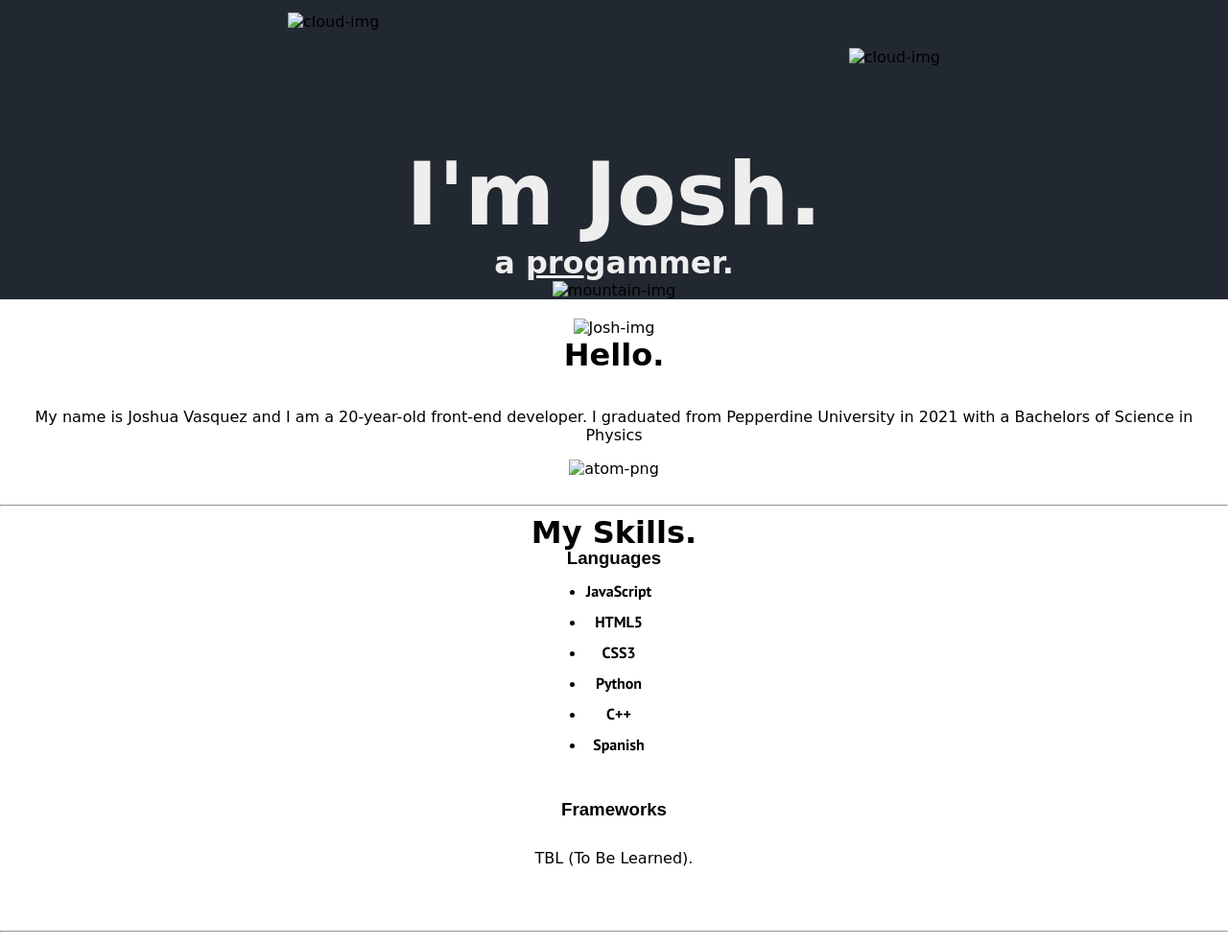
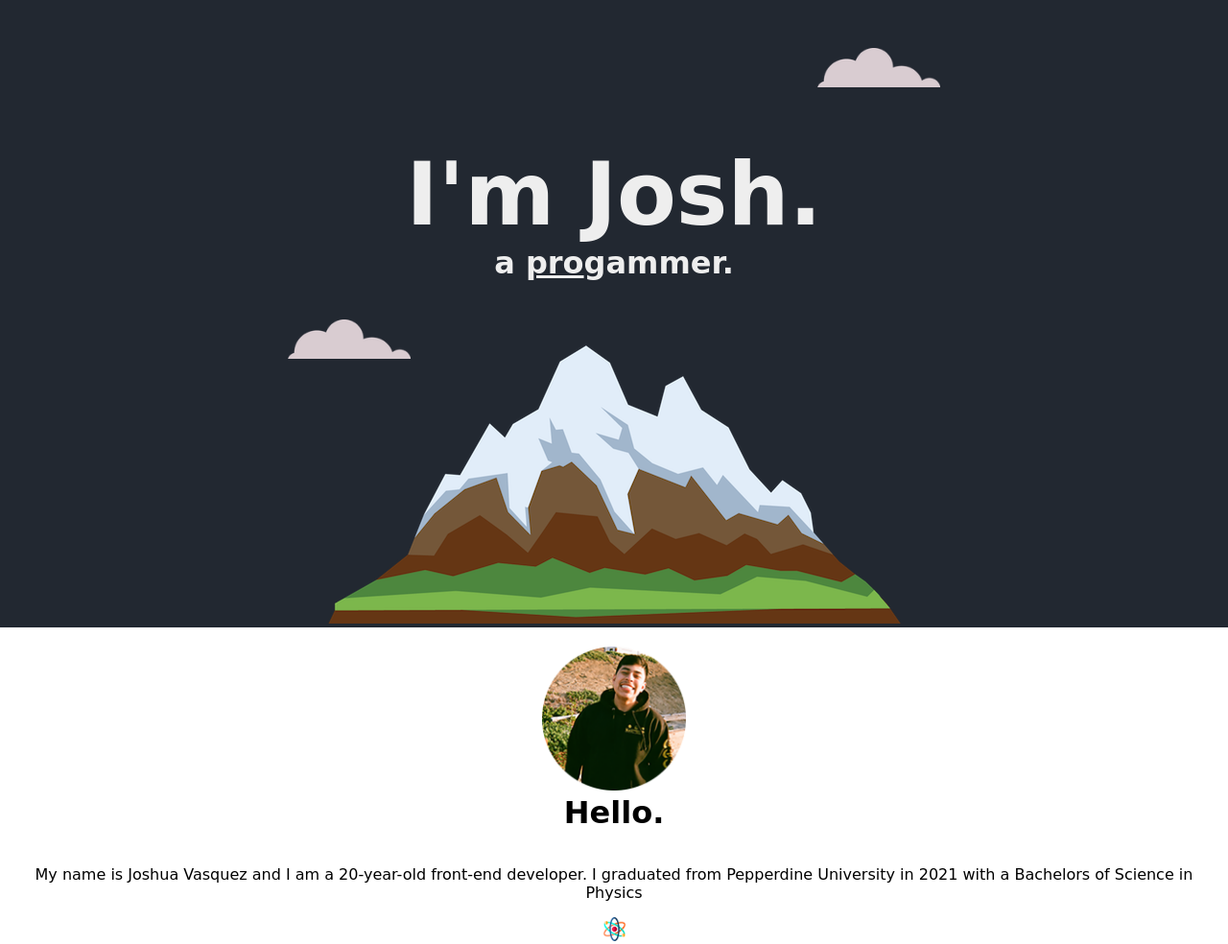
Before and after one commit to joshvasquezr/me-website, a plain HTML site: page index.html in a window 1280 px wide. Shown: the top 984 px of the page at 96% size. Drawn offline with Linux system fonts and the light colour scheme; files that its build step writes are made by us from their sources; a web font is replaced by a local one.

Commit message:
updated index.html for github

```diff
--- a/index.html
+++ b/index.html
@@ -5,7 +5,7 @@
     <meta name="viewport" content="width=device-width, initial-scale=1.0">
     <meta http-equiv="X-UA-Compatible" content="ie=edge">
     <title>Joshua Vasquez</title>
-    <link rel="stylesheet" href="css/styles.css">
+    <link rel="stylesheet" href="styles.css">
     <link rel="icon" href="favicon.ico">
     <link href="https://fonts.googleapis.com/css2?family=Permanent+Marker&family=Yomogi&display=swap" rel="stylesheet">
     <link href="https://fonts.googleapis.com/css2?family=PT+Sans:wght@700&display=swap" rel="stylesheet">
@@ -13,20 +13,20 @@
 
   <body>
     <div class="top-container">
-      <img class="top-cloud" src="images/cloud.png" alt="cloud-img">
+      <img class="top-cloud" src="cloud.png" alt="cloud-img">
       <h1 class="intro">I'm Josh.</h1>
       <h2 class="intro">a <span class="pro">pro</span>gammer.</h2>
-      <img class="bottom-cloud" src="images/cloud.png" alt="cloud-img">
-      <img class="mountain" src="images/mountain.png" alt="mountain-img">
+      <img class="bottom-cloud" src="cloud.png" alt="cloud-img">
+      <img class="mountain" src="mountain.png" alt="mountain-img">
     </div>
 
     <div class="middle-container">
       <div class="profile">
-        <img class="josh-photo" src="images/Josh Photo.png" alt="Josh-img">
+        <img class="josh-photo" src="Josh Photo.png" alt="Josh-img">
         <h2>Hello.</h2>
         <div class="short-description">
           <p>My name is Joshua Vasquez and I am a 20-year-old front-end developer. I graduated from Pepperdine University in 2021 with a Bachelors of Science in Physics</p>
-          <img class="atom" src="images/atom.png" alt="atom-png">
+          <img class="atom" src="atom.png" alt="atom-png">
         </div>
       </div>
       <hr>
```
